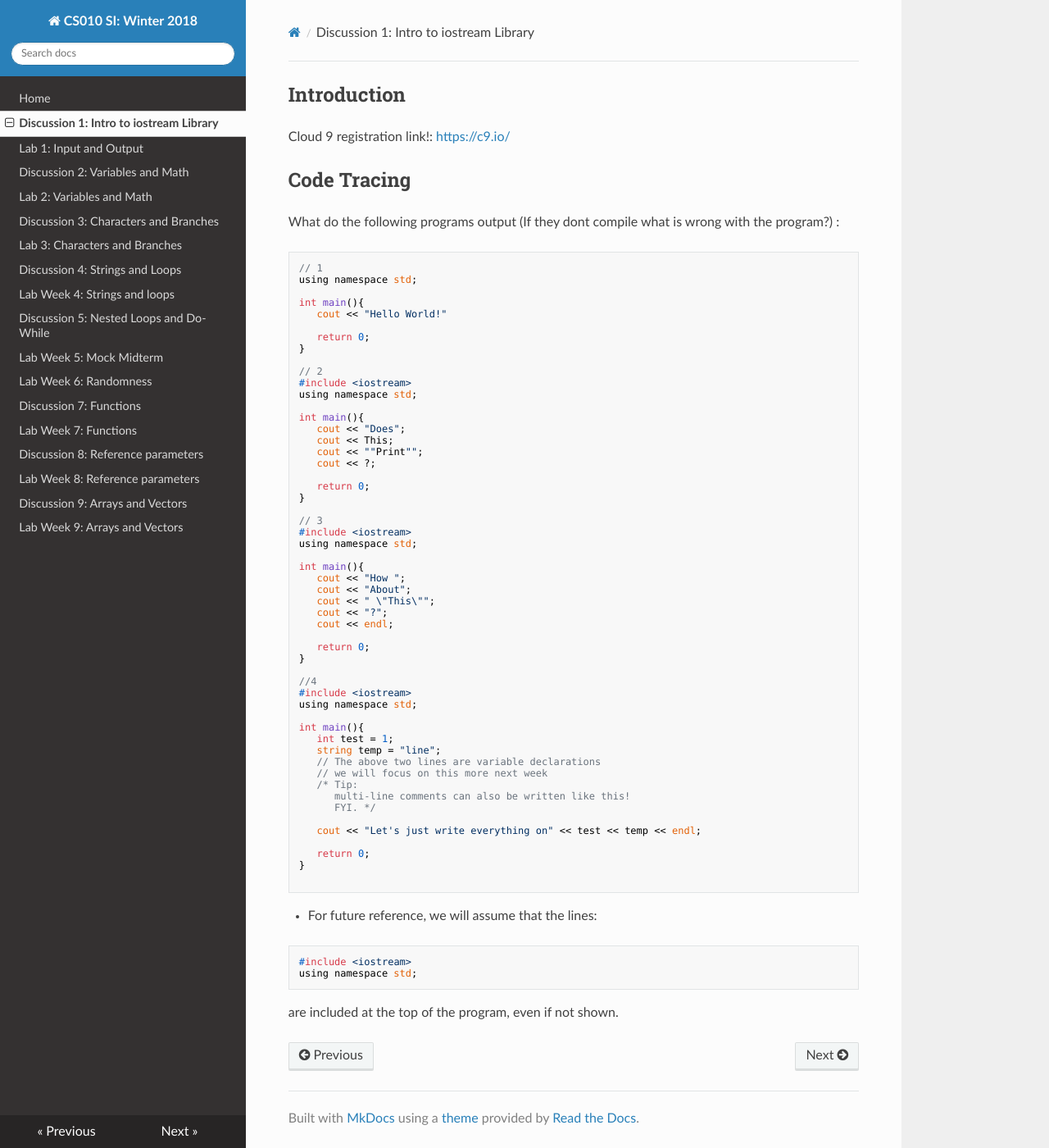
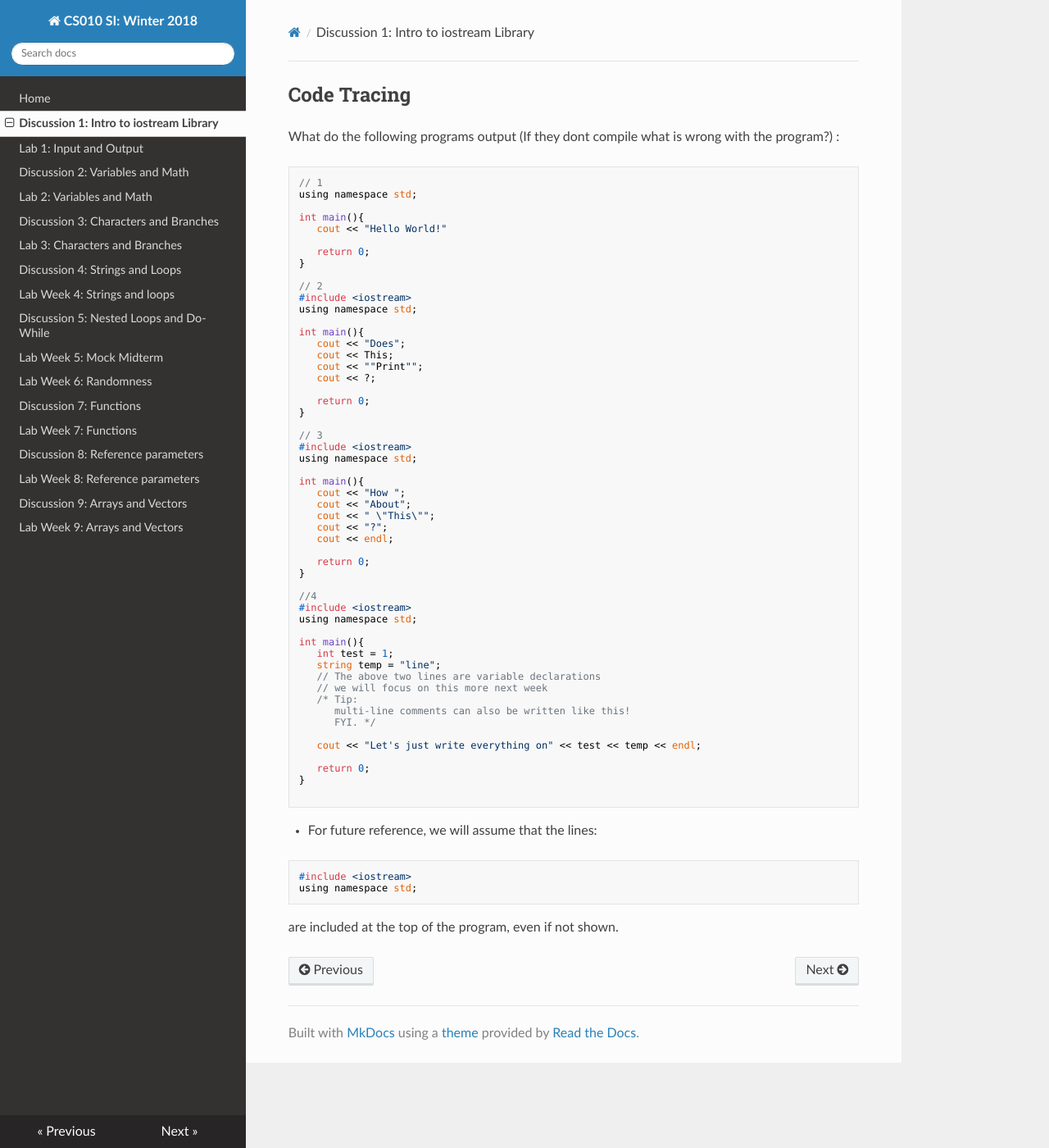
Before and after one commit to cs-si-ucr/cs10, an MkDocs documentation site: the page built from docs/dis01.md, in a window 1280 px wide and 1400 px high. Shown: the whole window at 82% size. Built offline with MkDocs 1.6.1, drawn with Linux system fonts in a browser that asks for light colours; nearby versions of some CDN libraries; old or Windows-style settings are respelled for this version of MkDocs.

Commit message:
Update dis01 to remove cloud 9 link

```diff
--- a/docs/dis01.md
+++ b/docs/dis01.md
@@ -1,8 +1,3 @@
-Introduction
-------------
-
-Cloud 9 registration link!: [https://c9.io/](https://c9.io/)
-
 Code Tracing
 ------------
 
```
